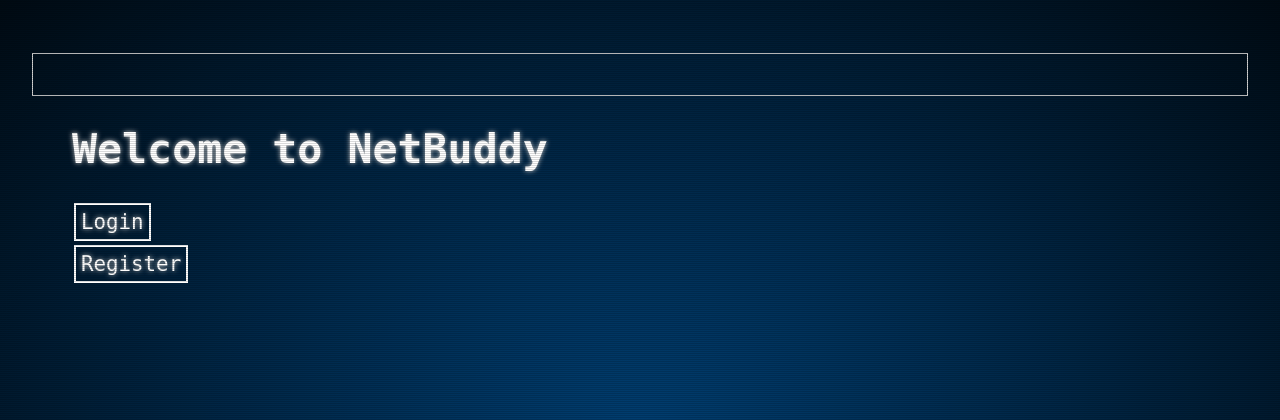
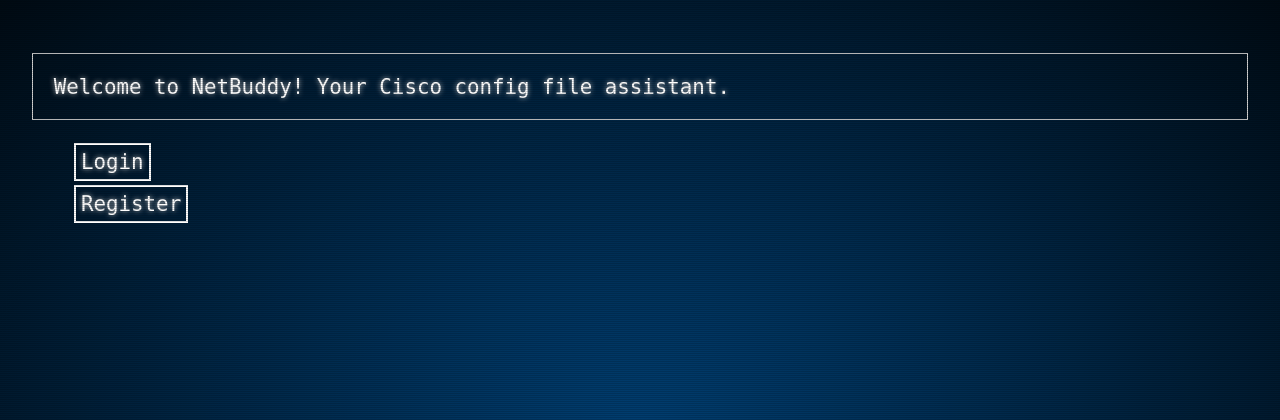
Before and after one commit to treysuiter/net-buddy, a Django app: page / in a window 1280 px wide. Shown: the top 420 px of the page. Run offline with Django 3.2, Linux system fonts and the light colour scheme; parts of the project's set-up code (start-up, migrations or seed data) failed here and were passed over.

Commit message:
added welcome message to navbar when logged out; added link to readme in nav when logged in

```diff
--- a/netbuddyapp/templates/home.html
+++ b/netbuddyapp/templates/home.html
@@ -21,7 +21,6 @@
         <p> Currently Configured TFTP IP: {{ current_netbuddy_user.tftp_ip}}</p>
     {% else %}
      <ul>
-        <h1>Welcome to NetBuddy</h1>
         <form action="{% url 'netbuddyapp:login' %}">
         <input type="submit" class="nb-button" value="Login" />
         </form>
--- a/netbuddyapp/templates/shared/base.html
+++ b/netbuddyapp/templates/shared/base.html
@@ -22,7 +22,10 @@
             |<li class="navList__route {% if url_name == 'routerconfig' or url_name == 'routerconfiglist' or url_name == 'routerconfigform' or url_name == 'routerconfigedit'%}active{% endif %}"><a href="{% url 'netbuddyapp:routerconfiglist' %}">My Router Configs</a></li>|
             <li class="navList__route {% if url_name == 'routercurrentinfo' %}active{% endif %}"><a id="current-router-info-link" href="{% url 'netbuddyapp:routercurrentinfo' %}">Current Router Config Info</a></li>|
             <li class="navList__route {% if url_name == 'routercommands' %}active{% endif %}"><a href="{% url 'netbuddyapp:routercommands' %}">Router Show Commands</a></li>|
-            <li class="navList__route"><a href="{% url 'netbuddyapp:logout' %}">Logout</a></li>
+            <li class="navList__route"><a href="{% url 'netbuddyapp:logout' %}">Logout</a></li>|
+            <li class="navList__route"><a href='http://github.com/treysuiter/net-buddy/blob/master/README.md' target="_blank">About</a></li>
+            {% else %}
+            <li>Welcome to NetBuddy! Your Cisco config file assistant.</li>
             {% endif %}
             {% endwith %}
         </ol>
```
